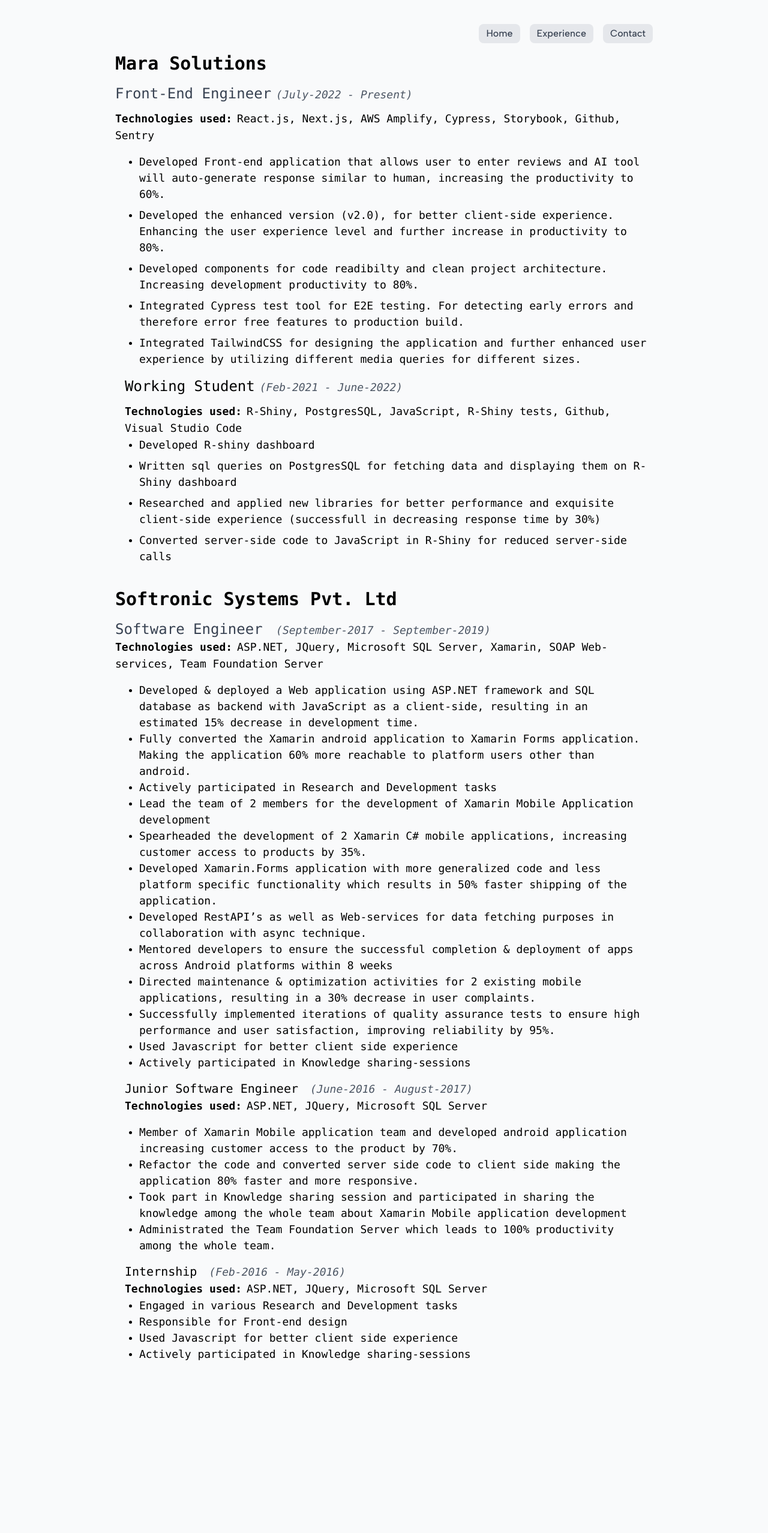
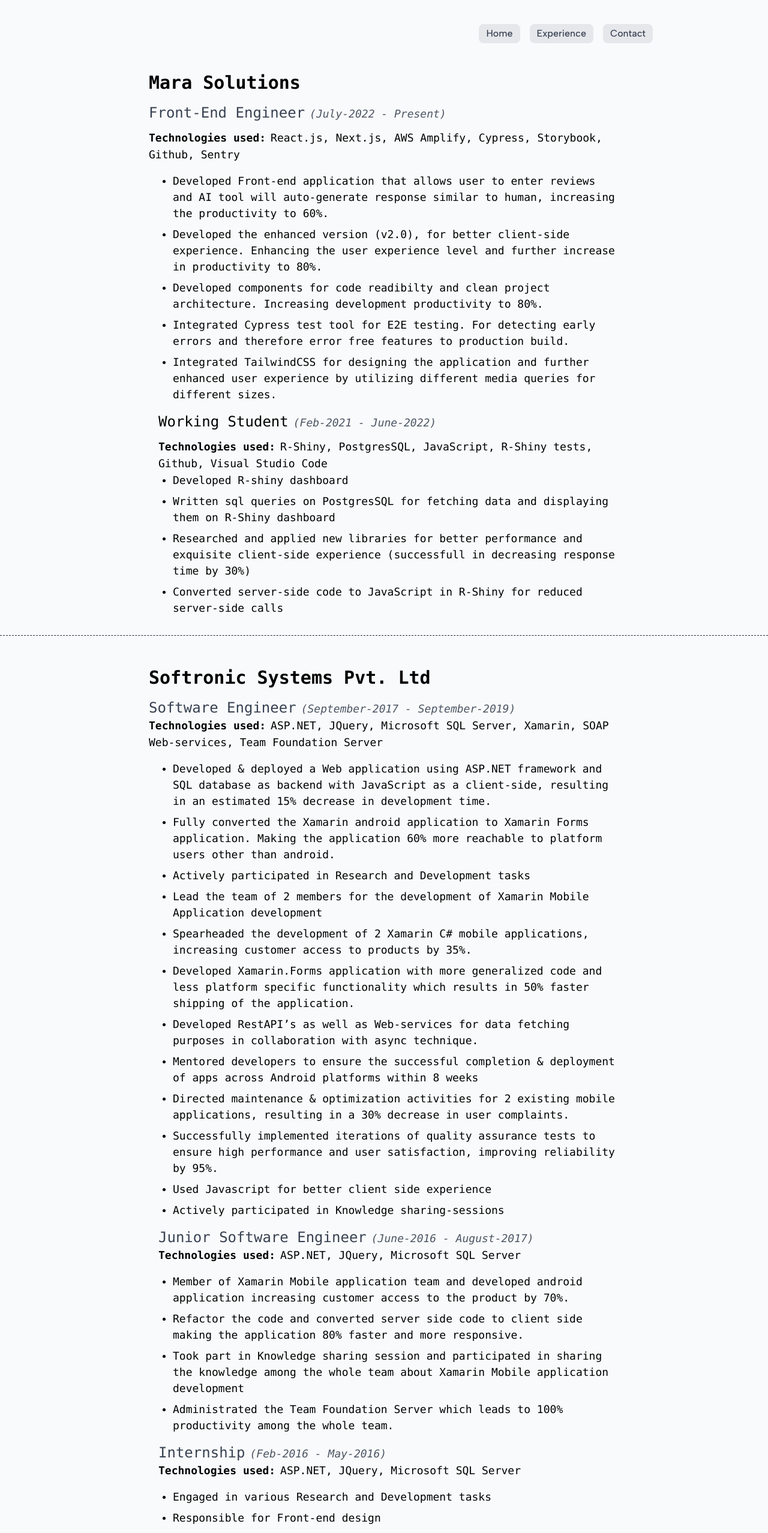
Before and after one commit to SheikhAfham-1993/myportfolio, a Next.js app: page /professional in a window 1280 px wide. Shown: the top 2556 px of the page at 60% size. Before the commit the page ends 2311 px from the top, so only its background shows below. Built offline with nearby package versions, Linux system fonts and the light colour scheme.

Commit message:
fixed professional section

```diff
--- a/app/professional/page.js
+++ b/app/professional/page.js
@@ -2,16 +2,19 @@
 
 import Mara from '@/components/Professional/Mara'
 import Softronic from '@/components/Professional/Softronic'
+import Section from '@/components/SectionComp/Section'
 import React from 'react'
 
 const Professional = () => {
   return (
     <div className="w-full flex flex-col">
-      <div className="flex justify-center w-full px-5 sm:px-14">
-        <div className="w-full flex flex-col max-w-4xl gap-y-10">
+      <div className="w-full flex flex-col gap-y-5">
+        <Section>
           <Mara />
+        </Section>
+        <Section>
           <Softronic />
-        </div>
+        </Section>
       </div>
     </div>
   )
--- a/components/Professional/Mara.js
+++ b/components/Professional/Mara.js
@@ -2,7 +2,7 @@
 import Tippy from '@tippyjs/react'
 const Mara = () => {
   return (
-    <div className="flex flex-col gap-y-4">
+    <div className="flex flex-col gap-y-4 max-w-4xl justify-center w-full px-5 sm:px-14">
       <div className="text-3xl font-semibold flex flex-row items-center space-x-3">
         <code>Mara Solutions</code>
       </div>
--- a/components/Professional/Softronic.js
+++ b/components/Professional/Softronic.js
@@ -3,7 +3,7 @@
 
 const Softronic = () => {
   return (
-    <div className="flex flex-col gap-y-4">
+    <div className="flex flex-col gap-y-4 max-w-4xl justify-center w-full px-5 sm:px-14">
       <div className="text-3xl font-semibold flex flex-row items-center space-x-3">
         <code>Softronic Systems Pvt. Ltd</code>
       </div>
@@ -11,7 +11,7 @@
       {/* Section Software Engineer */}
       <div className="flex flex-col ">
         <div>
-          <code className="text-2xl text-gray-700">Software Engineer </code>
+          <code className="text-2xl text-gray-700">Software Engineer</code>
           <code className="italic text-lg text-gray-600 ml-2 font-normal">
             (September-2017 - September-2019)
           </code>
@@ -28,7 +28,7 @@
           </div>
         </div>
 
-        <ul className="list-disc ml-10 pt-4">
+        <ul className="list-disc ml-10 pt-4 space-y-2">
           <li>
             <code className="text-lg leading-normal">
               Developed & deployed a Web application using ASP.NET framework and
@@ -109,7 +109,9 @@
       {/* Section Junior Engineer */}
       <div className="inline-block">
         <div className="ml-4">
-          <code className="text-xl">Junior Software Engineer </code>
+          <code className="text-2xl text-gray-700">
+            Junior Software Engineer
+          </code>
           <code className="italic text-lg text-gray-600 ml-2 font-normal">
             (June-2016 - August-2017)
           </code>
@@ -123,7 +125,7 @@
           </div>
         </div>
 
-        <ul className="list-disc ml-10 pt-4">
+        <ul className="list-disc ml-10 pt-4 space-y-2">
           <li>
             <code className="text-lg leading-normal">
               Member of Xamarin Mobile application team and developed android
@@ -154,7 +156,7 @@
       {/* Section Internship */}
       <div className="inline-block">
         <div className="ml-4">
-          <code className="text-xl">Internship </code>
+          <code className="text-2xl text-gray-700">Internship</code>
           <code className="italic text-lg text-gray-600 ml-2 font-normal">
             (Feb-2016 - May-2016)
           </code>
@@ -168,7 +170,7 @@
           </div>
         </div>
 
-        <ul className="list-disc ml-10">
+        <ul className="list-disc ml-10 pt-4 space-y-2">
           <li>
             <code className="text-lg leading-normal">
               Engaged in various Research and Development tasks{' '}
```
